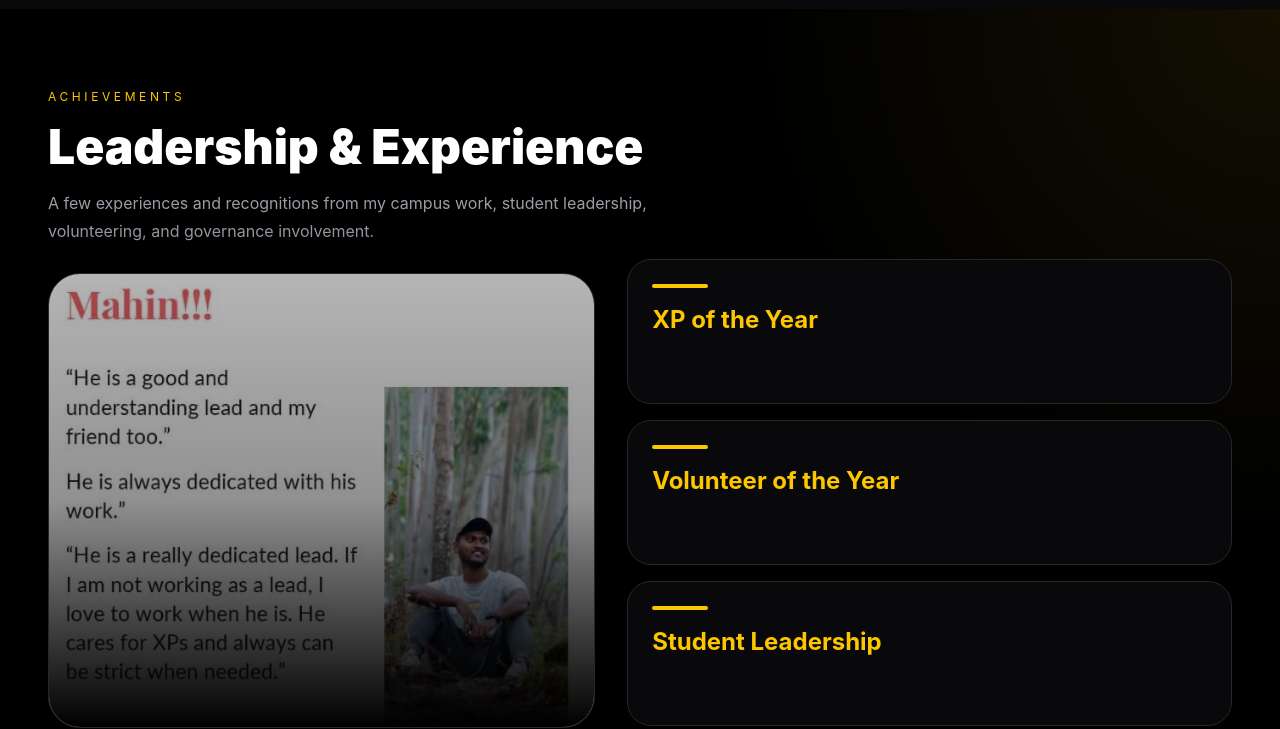
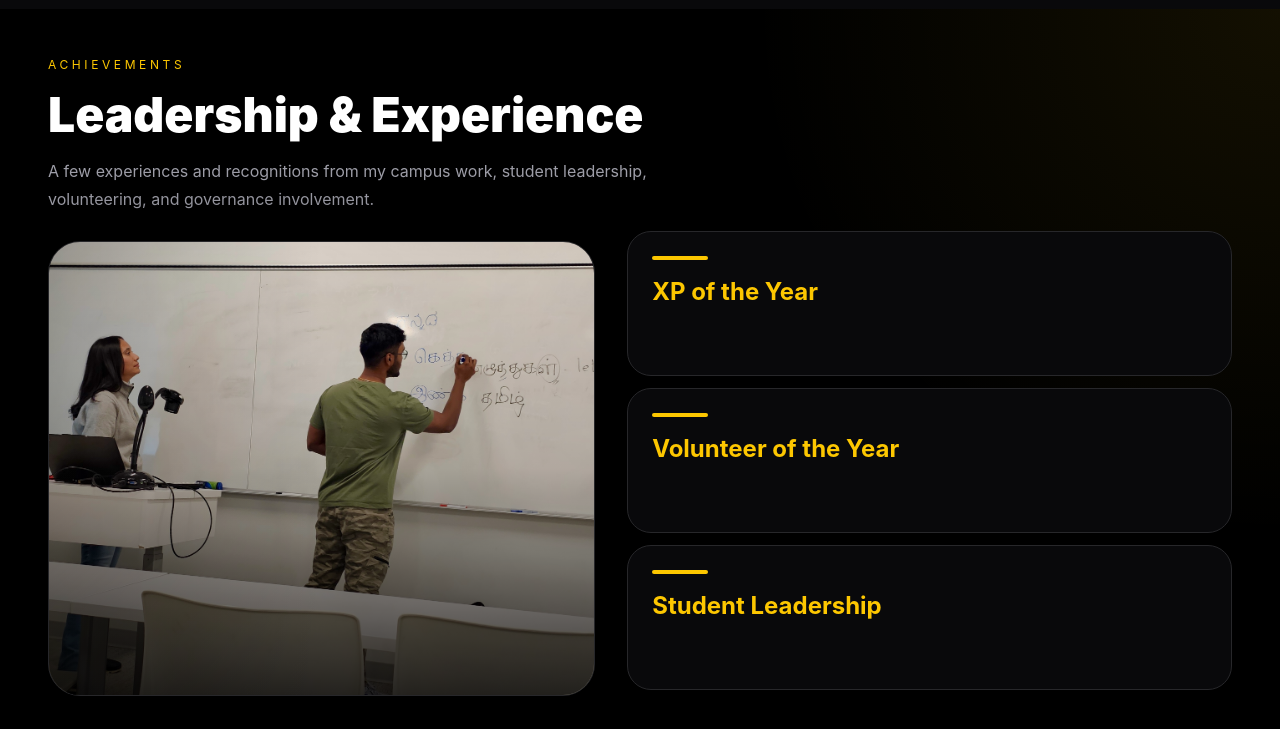
Before and after one commit to mahinvishnukb/portfolio, a React app: page / in a window 1280 px wide. Shown: the part 1785-2514 px from the top of the page. Built offline with nearby package versions, Linux system fonts and the light colour scheme; the HTML template or start-up script is replaced by a standard one.

Commit message:
Improve photography transitions

```diff
--- a/src/components/Achievements.jsx
+++ b/src/components/Achievements.jsx
@@ -33,7 +33,7 @@ function Achievements() {
   useEffect(() => {
     const interval = setInterval(() => {
       setActiveIndex((prev) => (prev + 1) % achievementPhotos.length);
-    }, 4000);
+    }, 7000);
 
     return () => clearInterval(interval);
   }, []);
@@ -41,17 +41,17 @@ function Achievements() {
   return (
     <section
       id="achievements"
-      className="relative flex min-h-screen items-center overflow-hidden bg-black px-6 py-10 text-white md:px-12 md:py-12"
+      className="relative overflow-hidden bg-black px-6 py-14 text-white md:min-h-screen md:px-12 md:py-12"
     >
       <div className="absolute inset-0 bg-[radial-gradient(circle_at_top_right,rgba(250,204,21,0.08),transparent_35%)]" />
 
       <div className="relative z-10 mx-auto w-full max-w-7xl">
-        <div className="mb-6 max-w-3xl md:mb-7">
+        <div className="mb-8 max-w-3xl md:mb-7">
           <p className="mb-3 text-xs uppercase tracking-[0.3em] text-yellow-400">
             Achievements
           </p>
 
-          <h2 className="text-3xl font-black leading-tight md:text-5xl">
+          <h2 className="text-3xl font-black leading-tight sm:text-4xl md:text-5xl">
             Leadership & Experience
           </h2>
 
@@ -60,31 +60,35 @@ function Achievements() {
           </p>
         </div>
 
-        <div className="grid items-center gap-6 lg:grid-cols-[0.95fr_1.05fr] lg:gap-8">
+        <div className="grid gap-6 lg:grid-cols-[0.95fr_1.05fr] lg:items-center lg:gap-8">
           <motion.div
             initial={{ opacity: 0, x: -50 }}
             whileInView={{ opacity: 1, x: 0 }}
             viewport={{ once: true }}
             transition={{ duration: 0.8 }}
-            className="relative h-[300px] overflow-hidden rounded-[2rem] border border-zinc-800 bg-zinc-950 shadow-[0_0_80px_rgba(0,0,0,0.45)] sm:h-[360px] md:h-[420px] lg:h-[455px]"
+            className="relative h-[260px] overflow-hidden rounded-[2rem] border border-zinc-800 bg-zinc-950 shadow-[0_0_80px_rgba(0,0,0,0.45)] sm:h-[340px] md:h-[420px] lg:h-[455px]"
           >
-            <AnimatePresence mode="wait">
+            <AnimatePresence mode="sync">
               <motion.img
                 key={achievementPhotos[activeIndex]}
                 src={achievementPhotos[activeIndex]}
                 alt="Achievement"
-                initial={{ opacity: 0 }}
-                animate={{ opacity: 1, scale: 1.03 }}
+                initial={{ opacity: 0, scale: 1.02 }}
+                animate={{ opacity: 1, scale: 1.06 }}
                 exit={{ opacity: 0 }}
-                transition={{ duration: 1.8, ease: "easeInOut" }}
+                transition={{
+                  opacity: { duration: 2.3, ease: "easeInOut" },
+                  scale: { duration: 7, ease: "linear" },
+                }}
                 className="absolute inset-0 h-full w-full object-cover"
               />
             </AnimatePresence>
 
-            <div className="absolute inset-0 bg-gradient-to-t from-black via-black/20 to-transparent" />
+            <div className="absolute inset-0 bg-gradient-to-t from-black/80 via-black/15 to-transparent" />
+            <div className="absolute inset-0 bg-gradient-to-r from-black/20 via-transparent to-transparent" />
           </motion.div>
 
-          <div className="grid gap-4 lg:-mt-4">
+          <div className="grid gap-3 lg:-mt-4">
             {achievements.map((item, index) => (
               <motion.div
                 key={item.title}
@@ -92,13 +96,13 @@ function Achievements() {
                 whileInView={{ opacity: 1, y: 0 }}
                 viewport={{ once: true }}
                 transition={{ duration: 0.6, delay: index * 0.12 }}
-                className="group h-[135px] [perspective:1000px] md:h-[145px]"
+                className="group h-[120px] [perspective:1000px] sm:h-[130px] md:h-[145px]"
               >
                 <div className="relative h-full w-full rounded-3xl transition-transform duration-700 [transform-style:preserve-3d] group-hover:[transform:rotateY(180deg)]">
                   <div className="absolute inset-0 rounded-3xl border border-zinc-800 bg-zinc-950 p-5 [backface-visibility:hidden] transition duration-300 group-hover:border-yellow-400/50 md:p-6">
                     <div className="mb-4 h-1 w-14 rounded-full bg-yellow-400" />
 
-                    <h3 className="text-xl font-bold text-yellow-400 md:text-2xl">
+                    <h3 className="text-lg font-bold text-yellow-400 sm:text-xl md:text-2xl">
                       {item.title}
                     </h3>
 
@@ -108,7 +112,7 @@ function Achievements() {
                   </div>
 
                   <div className="absolute inset-0 rounded-3xl border border-yellow-400/50 bg-zinc-950 p-5 [backface-visibility:hidden] [transform:rotateY(180deg)] md:p-6">
-                    <p className="text-sm leading-7 text-zinc-300 md:text-base">
+                    <p className="text-xs leading-5 text-zinc-300 sm:text-sm sm:leading-6 md:text-base">
                       {item.description}
                     </p>
                   </div>
```
